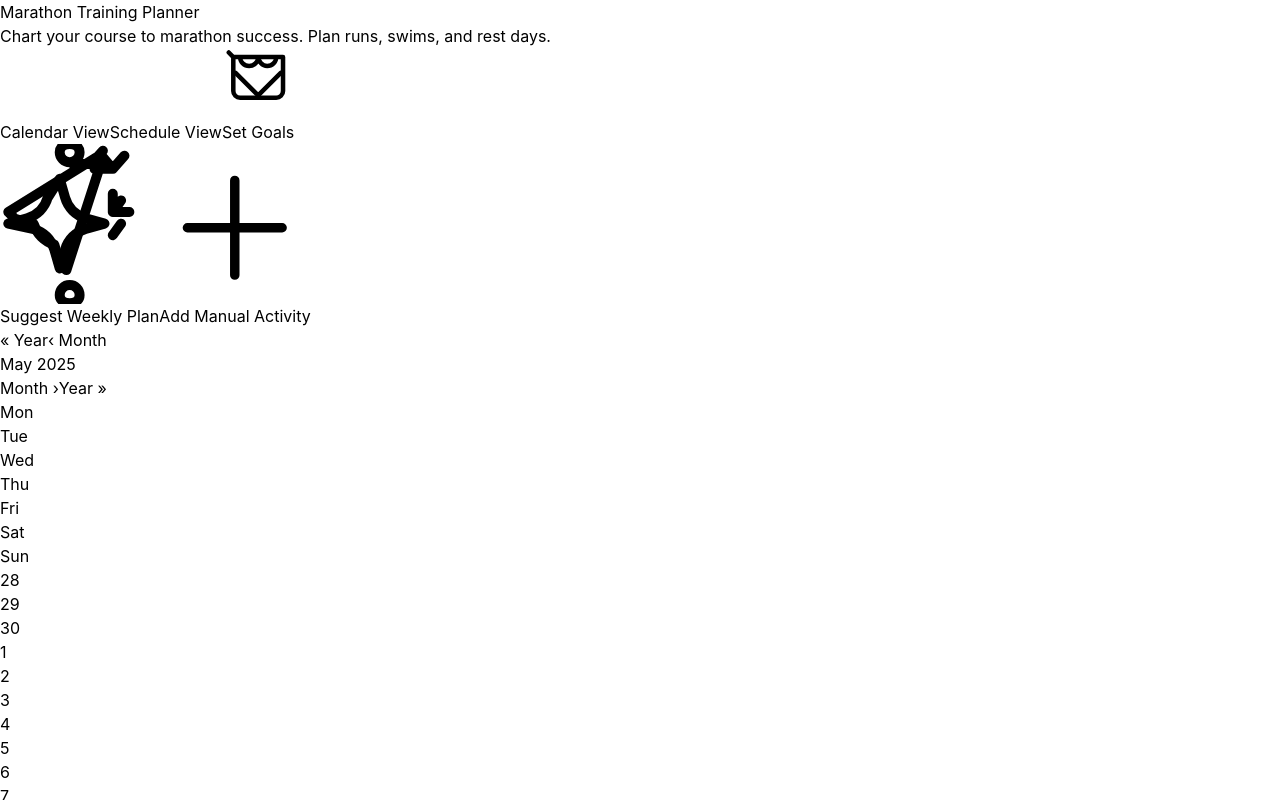
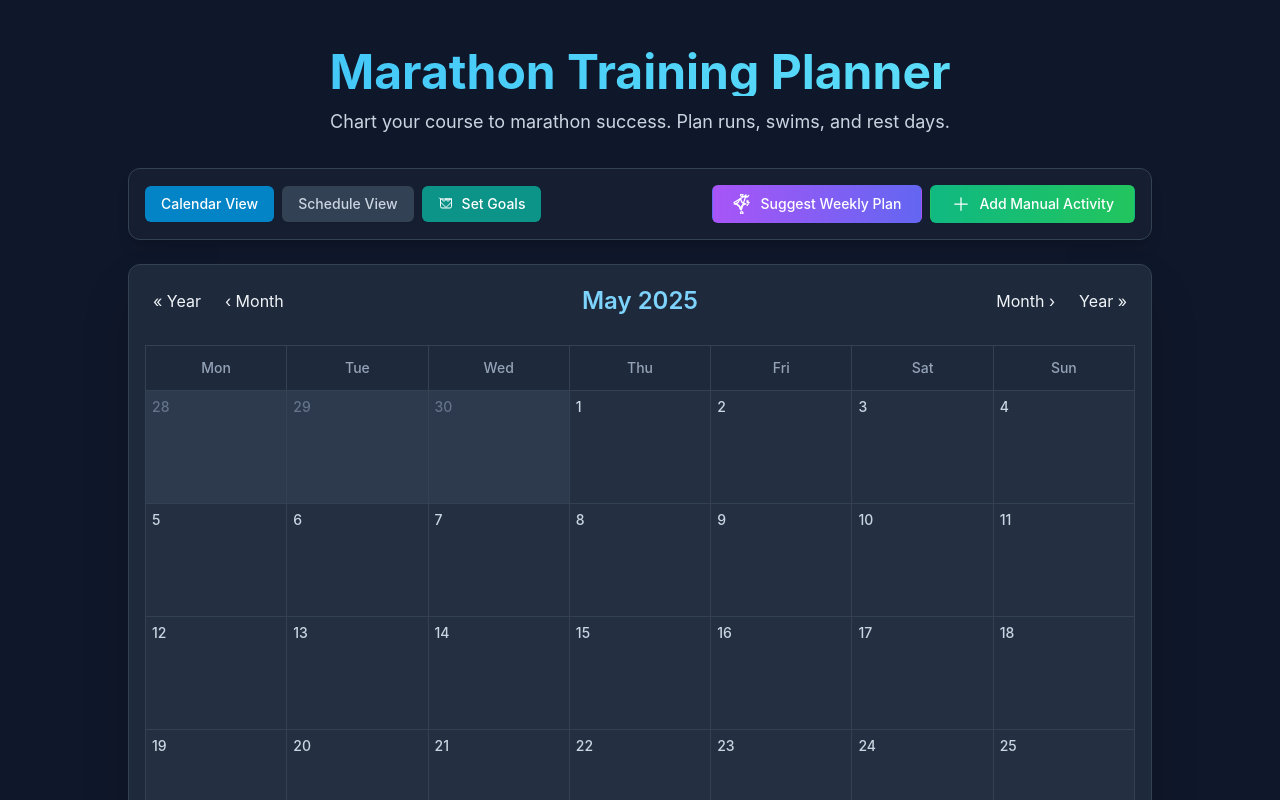
Before and after one commit to TNRProtography/marathon-planner-app, a React (Vite) app in the folder Marathon App/: page / in a window 1280 px wide. Shown: the top 800 px of the page. Built offline with nearby package versions, Linux system fonts and the light colour scheme.

Commit message:
Update tailwind.config.js content paths

```diff
--- a/Marathon App/tailwind.config.js
+++ b/Marathon App/tailwind.config.js
@@ -0,0 +1,17 @@
+/** @type {import('tailwindcss').Config} */
+export default {
+  content: [
+    "./index.html",                   // Scans Marathon App/index.html
+    "./App.tsx",                      // Scans Marathon App/App.tsx
+    "./index.tsx",                    // Scans Marathon App/index.tsx
+    "./components/**/*.{js,ts,jsx,tsx}", // Scans all .js, .ts, .jsx, .tsx files
+                                      // in Marathon App/components/ and any subfolders
+                                      // (like Marathon App/components/icons/)
+    // You do NOT appear to have an 'src' folder containing .tsx files with UI,
+    // so you don't need a line for "./src/**/*.{js,ts,jsx,tsx}"
+  ],
+  theme: {
+    extend: {},
+  },
+  plugins: [],
+}
```
